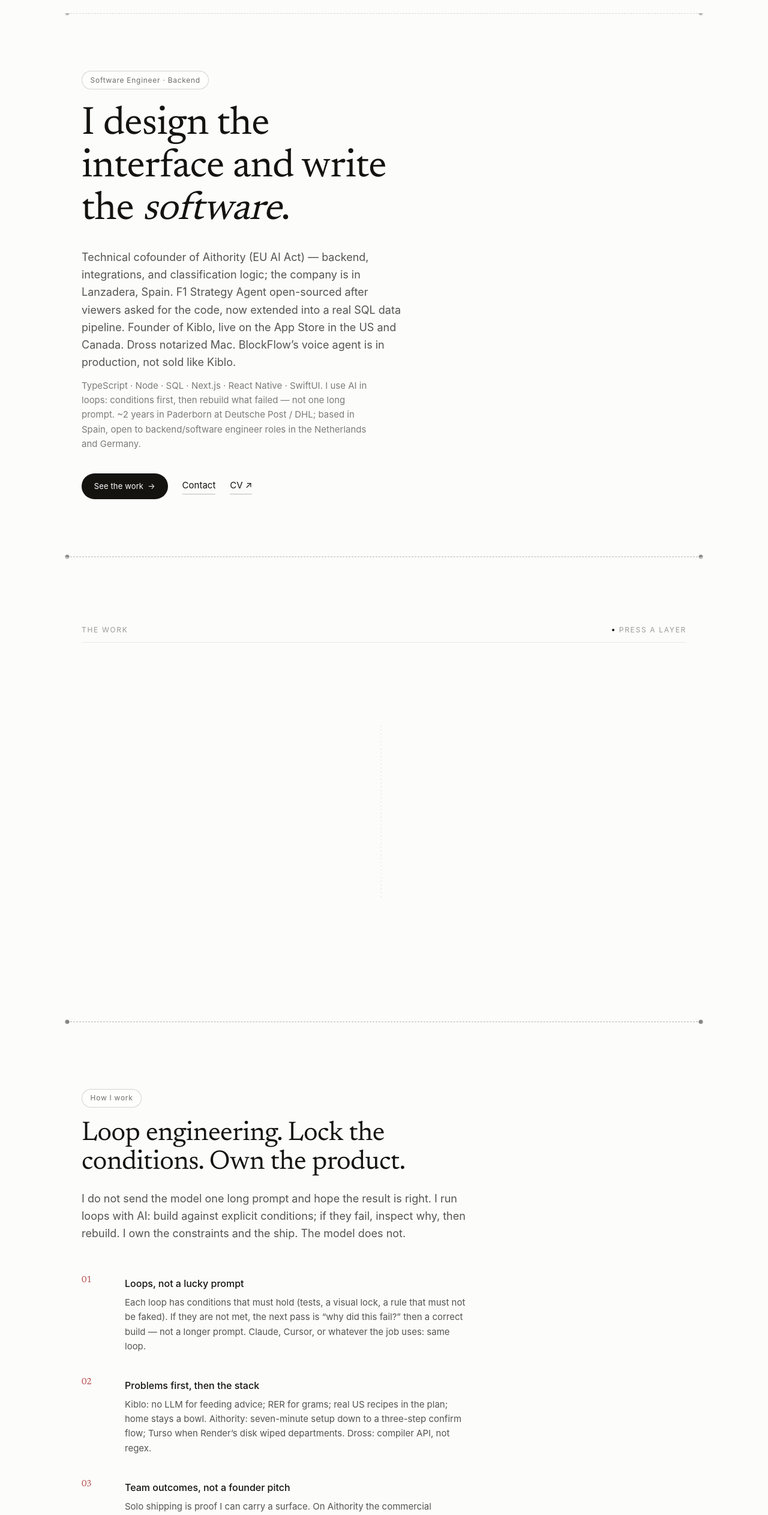
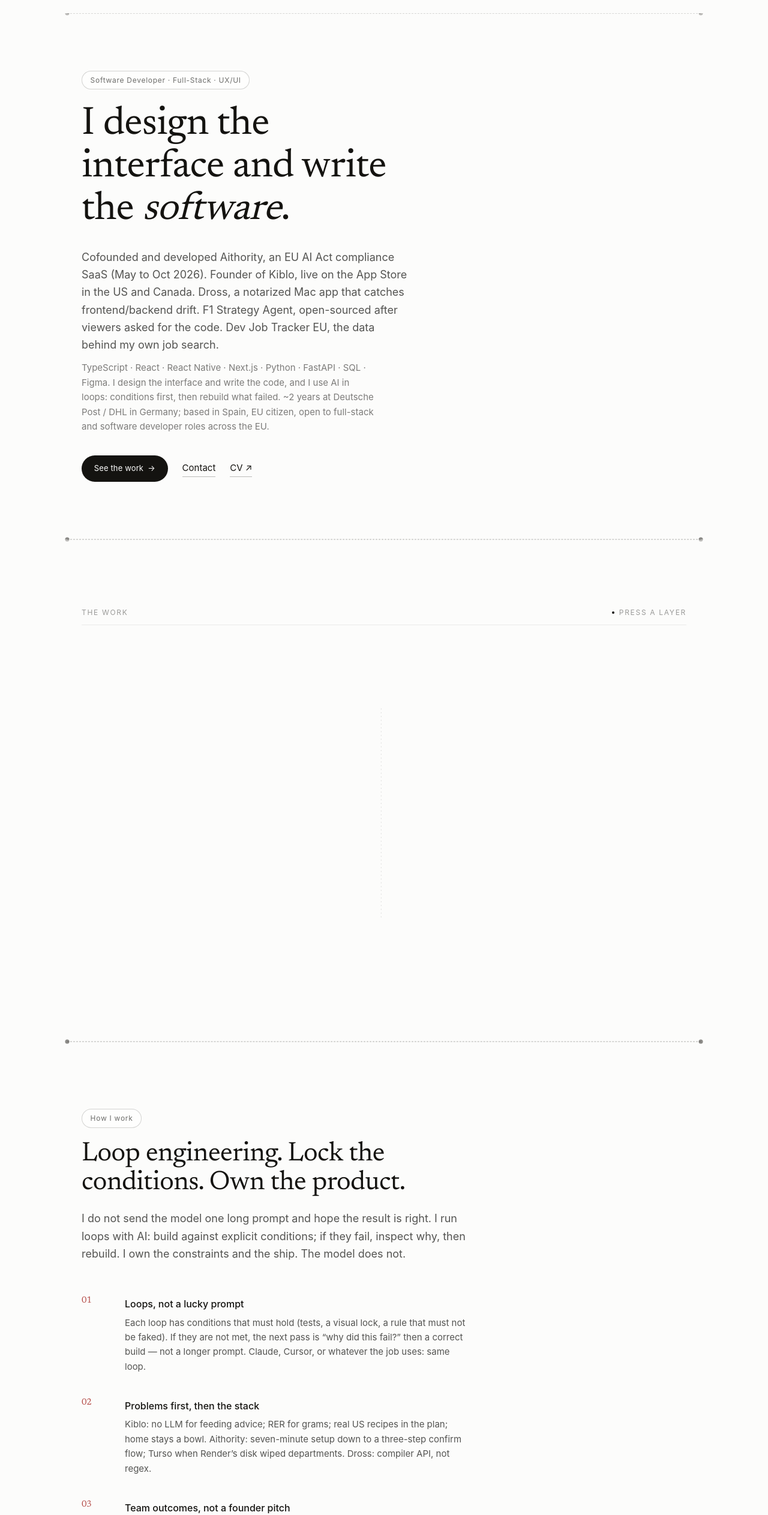
Before and after one commit to lopezsellesarnau-cmd/portfolio, a Next.js app: page / in a window 1280 px wide. Shown: the part 43-2568 px from the top of the page at 60% size. Built offline with nearby package versions, Linux system fonts and the light colour scheme.

Commit message:
Reposition to Full-Stack · UX/UI, add why/who/solved to projects, add Dev Job Tracker

```diff
--- a/components/contact.tsx
+++ b/components/contact.tsx
@@ -38,7 +38,7 @@ export function Contact() {
         </div>
 
         <div className="mt-16 flex flex-wrap items-center justify-between gap-4 border-t border-rule pt-6 text-[12px] uppercase tracking-[0.1em] text-fg-faint">
-          <p>Arnau Lopez — Software Engineer · Backend</p>
+          <p>Arnau Lopez — Software Developer · Full-Stack · UX/UI</p>
           <p>Alcoy · NL / DE · UK if sponsored</p>
         </div>
       </div>
--- a/components/copy.ts
+++ b/components/copy.ts
@@ -1,27 +1,22 @@
 /**
  * Copy — single source of truth, English. The case studies carry real
- * technical content (not filler): what Arnau gave in the brief. What's genuinely
- * missing (screenshots, links, exact metrics) is asked for at the end of the
- * build, not invented here.
+ * technical content (not filler). What's genuinely missing (users, metrics) is
+ * left out, not invented.
  *
- * Positioning since 8 sept 2026 — Software Engineer / Backend. Search title
- * changed from "Product Engineer · Full-stack": "Software Engineer" is the
- * larger umbrella (more postings) and full-stack demand specifically is
- * softening as AI tooling extends individual engineers' reach. TypeScript
- * stays the primary language; backend-leaning across Next.js/Node/Turso work
- * is the actual lead, not the visual-design half of the story. AI and design
- * stay in the work (Kiblo, Aithority, visual system) but are not the job
- * title. Lead: F1 Strategy Agent, Aithority (cofounder), Dross, Kiblo, then
- * BlockFlow. Spain first (no visa friction), NL / DE as the 12-18mo target
- * once past the ~3yr sponsorship threshold; UK if they sponsor.
+ * Positioning since 5 oct 2026 — Software Developer · Full-Stack · UX/UI.
+ * Arnau's own job tracker showed "software developer" and "full-stack" have the
+ * most openings and the fewest senior-only roles; UX/UI is the differentiator,
+ * not the search title. Every project answers three questions: why it was
+ * built, who uses it, and which problems it solved. Same story on the CV,
+ * LinkedIn and in applications. EU citizen: no sponsorship needed.
  */
 
 export const PROFILE = {
   name: 'Arnau Lopez',
-  role: 'Software Engineer · Backend',
-  eyebrow: '[ 22 · Alcoy, Spain · open to NL / DE ]',
-  hero: 'Technical cofounder of Aithority (EU AI Act) — backend, integrations, and classification logic; the company is in Lanzadera, Spain. F1 Strategy Agent open-sourced after viewers asked for the code, now extended into a real SQL data pipeline. Founder of Kiblo, live on the App Store in the US and Canada. Dross notarized Mac. BlockFlow’s voice agent is in production, not sold like Kiblo.',
-  sub: 'TypeScript · Node · SQL · Next.js · React Native · SwiftUI. I use AI in loops: conditions first, then rebuild what failed — not one long prompt. ~2 years in Paderborn at Deutsche Post / DHL; based in Spain, open to backend/software engineer roles in the Netherlands and Germany.',
+  role: 'Software Developer · Full-Stack · UX/UI',
+  eyebrow: '[ 22 · Alcoy, Spain · EU citizen, open to relocation ]',
+  hero: 'Cofounded and developed Aithority, an EU AI Act compliance SaaS (May to Oct 2026). Founder of Kiblo, live on the App Store in the US and Canada. Dross, a notarized Mac app that catches frontend/backend drift. F1 Strategy Agent, open-sourced after viewers asked for the code. Dev Job Tracker EU, the data behind my own job search.',
+  sub: 'TypeScript · React · React Native · Next.js · Python · FastAPI · SQL · Figma. I design the interface and write the code, and I use AI in loops: conditions first, then rebuild what failed. ~2 years at Deutsche Post / DHL in Germany; based in Spain, EU citizen, open to full-stack and software developer roles across the EU.',
 }
 
 // The same "long" hero tree as StackD and Aithority (their DotTree uses SEED
@@ -37,6 +32,10 @@ export type CaseStudy = {
   status: { text: string; tone: 'ok' | 'accent' }
   /** Three lines, plain: what the product is. Shown above "problems solved". */
   blurb: string
+  /** Why it was built. */
+  why: string
+  /** Who uses it. Omitted when not known yet — never invented. */
+  usedBy?: string
   what: string
   built: string
   decisions: { title: string; detail: string }[]
@@ -56,6 +55,9 @@ export const CASES: CaseStudy[] = [
     status: { text: 'Founder · live US & Canada', tone: 'ok' },
     blurb:
       'A weekly habit app for dog owners: scan the food bag already in the cupboard, portion the meal from the dog’s weight, and reorder before it runs out.',
+    why:
+      'Food-scanner apps stop at a score and trackers stop at a log. None connected the bag in the cupboard to the right portion and the next order.',
+    usedBy: 'Live on the App Store in the US and Canada.',
     what:
       'A weekly habit product: scan the bag already in the cupboard, portion from the dog, reorder before it runs out. Live on the App Store in the US and Canada. I am getting the first users through social media and building in public — not waiting for the listing to do the distribution.',
     built:
@@ -96,15 +98,19 @@ export const CASES: CaseStudy[] = [
     slug: 'aithority',
     index: '02',
     name: 'Aithority',
-    role: 'Technical cofounder',
-    tagline: 'EU AI Act compliance · Lanzadera (the company)',
-    status: { text: 'Cofounder · Lanzadera · first client', tone: 'ok' },
+    role: 'Cofounder & developer',
+    tagline: 'EU AI Act compliance SaaS · May to Oct 2026',
+    status: { text: 'Cofounder · May–Oct 2026', tone: 'accent' },
     blurb:
       'EU AI Act compliance for companies using AI in hiring, credit or biometrics. It inventories every system, classifies its risk, and produces dated evidence a client will accept.',
+    why:
+      'Startups and scale-ups using AI need to audit their AI systems and know whether they comply with the EU AI Act. Our audits flagged tools like Cursor and Chinese AI models as compliance risks.',
+    usedBy:
+      'Tested with companies in the Lanzadera accelerator, such as LaiaDesk. I ran the conversations with founders about their problems myself.',
     what:
-      'EU AI Act compliance for companies using AI in HR, credit or biometrics: inventory, Annex III risk, dated evidence. The company is accepted into Lanzadera in Spain — not a personal solo admission. First paying client. I own backend, frontend, integrations, classification, and UI. Sales and legal stay with the commercial cofounder.',
+      'EU AI Act compliance for companies using AI in HR, credit or biometrics: inventory, Annex III risk, dated evidence. The company was accepted into Lanzadera in Spain. I built backend, frontend, integrations, classification and UI.',
     built:
-      'I own product, UI, classification, and backend. Sales and legal stay with the commercial cofounder — I do not claim the commercial motion. Next.js, Node, Microsoft 365 / Google Workspace / provider admin APIs, Claude Haiku for a suggested class, Turso after Render’s disk kept wiping state.',
+      'I built product, UI, classification and backend. Next.js, Node, Microsoft 365 / Google Workspace / provider admin APIs, Claude Haiku for a suggested class, Turso after Render’s disk kept wiping state.',
     decisions: [
       {
         title: 'Time-to-value was over seven minutes',
@@ -146,6 +152,10 @@ export const CASES: CaseStudy[] = [
     status: { text: 'Open source · public repo', tone: 'ok' },
     blurb:
       'A race-strategy model trained on real F1 telemetry: it predicts lap time from tyre compound and wear, evaluated on a Grand Prix it never saw, then simulates pit strategy on a real-traced circuit.',
+    why:
+      'To learn ML on data I actually care about, and to film the build for social media.',
+    usedBy:
+      'People watching the build videos asked for the code in the comments, so I open-sourced the repo.',
     what:
       'A RandomForest model trained on real FastF1 lap data (Jeddah + Bahrain), evaluated on Suzuka — a race the model never trained on. Renders a self-contained HTML report with an animated pit-strategy simulation on a real-traced Suzuka circuit, not a generic track shape. Built while filming the build in public; went open source because people watching asked for the repo.',
     built:
@@ -186,6 +196,10 @@ export const CASES: CaseStudy[] = [
     status: { text: 'Founder · notarized DMG', tone: 'ok' },
     blurb:
       'A Mac app and CLI that catches the moment your frontend and backend stop agreeing on their contract — built for a solo team shipping with AI, not another PR-time cloud linter.',
+    why:
+      'My own projects kept shipping bugs that were valid code with the wrong meaning: a dead endpoint, demo data in production, a backend that required a token the app never sent.',
+    usedBy:
+      'Me, on TRACE and Aithority, where it caught real drift. Open source and shared on social media.',
     what:
       'Finds when your client and your backend stop agreeing. Notarized Mac app plus CI CLI. Built for a solo/full-stack team deploying with AI assistance — not another PR-time cloud linter.',
     built:
@@ -208,14 +222,56 @@ export const CASES: CaseStudy[] = [
     linkLabel: 'Open repository',
   },
   {
+    slug: 'dev-job-tracker',
+    index: '05',
+    name: 'Dev Job Tracker EU',
+    role: 'Founder',
+    tagline: 'Junior dev job market in Spain, NL, Germany and Belgium',
+    status: { text: 'Open source · public repo', tone: 'ok' },
+    blurb:
+      'Counts live developer job postings by role and country from the Adzuna API, stores them daily in SQLite, and serves them through FastAPI to a plain HTML/CSS/JS page.',
+    why:
+      'I wanted real numbers for my own job search instead of US articles, and a project where every decision is written down and I can explain every file.',
+    usedBy:
+      'Me. Its data changed my search: generic titles (software developer, full-stack) have the most openings and fewer senior-only roles than frontend or backend.',
+    what:
+      'Seven roles across Spain, the Netherlands, Germany and Belgium. A DECISIONS file records what was chosen, why, and what was rejected.',
+    built:
+      'Python fetcher, SQLite, FastAPI, HTML/CSS/JS. Written to be explained, not just to run.',
+    decisions: [
+      {
+        title: 'The API was searching job descriptions',
+        detail:
+          'Frontend in Germany returned 4,405 jobs because the query matched descriptions. Searching titles only gave 575, the real number.',
+      },
+      {
+        title: 'Job titles change with the language',
+        detail:
+          'Frontend-Entwickler only exists in Germany, Desarrollador front only in Spain. Each role is a list of local variants that get summed.',
+      },
+      {
+        title: 'Some roles cannot be measured honestly',
+        detail:
+          'Product engineer in Germany is mostly hardware jobs. I left it out of v1 instead of showing a wrong number.',
+      },
+    ],
+    stack: ['Python', 'FastAPI', 'SQLite', 'HTML / CSS / JS', 'Adzuna API'],
+    seed: 537,
+    link: 'https://github.com/lopezsellesarnau-cmd/Dev-Job-Tracking-EU',
+    linkLabel: 'Open repository',
+  },
+  {
     slug: 'blockflow',
-    index: '05',
+    index: '06',
     name: 'BlockFlow',
     role: 'Founder',
     tagline: 'UK proptech voice agent — in production',
     status: { text: 'In production · not selling', tone: 'ok' },
     blurb:
       'An out-of-hours voice agent for UK property managers: it holds a real conversation, triages the issue, and files a structured ticket. Only the edge case ever reaches a person.',
+    why:
+      'It started as Fincas Pro, a tool for Spanish property managers, and moved to the UK, where out-of-hours calls are a real cost for agencies.',
+    usedBy: 'In production and working. No paying customers yet.',
     what:
       'UK property ops. Out-of-hours voice agent: conversation, triage, structured ticket. In production. No paying customers. Unlike Kiblo, this is not a product I am distributing right now — the work is the live system.',
     built:
@@ -367,7 +423,7 @@ export const HOW_I_WORK = {
     {
       title: 'Team outcomes, not a founder pitch',
       detail:
-        'Solo shipping is proof I can carry a surface. On Aithority the commercial cofounder owns sales and legal; I own product and engineering. The job I want is the same split on a team: design and code, same person, shipped software.',
+        'Solo shipping is proof I can carry a surface. On Aithority I owned product and engineering and talked to founders about their problems. The job I want is the same split on a team: design and code, same person, shipped software.',
     },
   ],
 }
@@ -399,10 +455,10 @@ export const OTHER_WORK: { name: string; line: string; link?: string }[] = [
 ]
 
 export const CONTACT = {
-  eyebrow: 'Spain · open to NL / Germany',
+  eyebrow: 'Spain · EU citizen, open to relocation',
   title: "Let's talk",
   cta: 'Email me',
-  note: 'Software Engineer · Backend. GitHub, LinkedIn, and CV below.',
+  note: 'Software Developer · Full-Stack · UX/UI. GitHub, LinkedIn, and CV below.',
 }
 
 /* ── Skills · Abilities · Milestones — one section, three registers ──────────
@@ -410,17 +466,15 @@ export const CONTACT = {
    Milestones: dated proof, newest first. Kept honest — see the vault. */
 
 export const SKILLS: { group: string; items: string[] }[] = [
-  { group: 'Languages', items: ['TypeScript', 'Python', 'Dart', 'SQL', 'Swift'] },
-  { group: 'Frameworks', items: ['Next.js', 'React', 'React Native / Expo', 'Flutter', 'Node / Express', 'SwiftUI'] },
-  { group: 'Data & infra', items: ['Firebase', 'Turso / SQLite', 'Supabase', 'Vercel', 'Render', 'RevenueCat'] },
-  { group: 'Integrations', items: ['Stripe Connect', 'Microsoft Graph', 'Meta Ads API', 'OAuth', 'OpenAI / Anthropic admin APIs', 'Resend'] },
-  { group: 'AI', items: ['Claude API', 'LLM orchestration', 'Eval design · LLM-as-judge', 'Voice AI', 'Deterministic rules over LLM', 'RAG'] },
+  { group: 'Top skills', items: ['Python', 'JavaScript', 'TypeScript', 'HTML / CSS', 'React', 'React Native / Expo', 'Next.js', 'FastAPI', 'SQL / SQLite', 'Firebase'] },
+  { group: 'Design', items: ['UX / UI', 'Figma', 'Design systems', 'Figma → code'] },
+  { group: 'AI tools', items: ['Claude (Anthropic)', 'Cursor', 'Codex'] },
 ]
 
 export const ABILITIES: { title: string; detail: string }[] = [
   {
-    title: 'Own the backend and the integrations',
-    detail: 'Classification logic, admin-API connections, auth, data models, and the move off a platform when it fights the product (Render → Turso on Aithority).',
+    title: 'Build both sides: interface and backend',
+    detail: 'From the Figma screen to the API and the database behind it, and the move off a platform when it fights the product (Render → Turso on Aithority).',
   },
   {
     title: 'Run AI in loops against locked constraints',
@@ -460,7 +514,8 @@ export const MILESTONES: Milestone[] = [
   { date: 'Sep 2026', title: 'Kiblo live on the App Store (US & Canada)', detail: 'Approved and released after one revision. Concept to live in weeks, Cursor + Claude in loops.' },
   { date: 'Aug 2026', title: 'TRACE live on the App Store (US)', detail: 'Privacy app — breach scan, exposure score, broker removals. Shipped and public.' },
   { date: '2026', title: 'Dross shipped — notarized Mac app + CLI', detail: 'Contract-drift checker with a golden corpus at 100% precision and recall.' },
-  { date: '2026', title: 'Aithority accepted into Lanzadera, first paying client', detail: 'EU AI Act compliance. The company is in the accelerator — technical cofounder.' },
+  { date: 'Oct 2026', title: 'Dev Job Tracker EU shipped', detail: 'Python, FastAPI and SQLite. Its data reshaped my own job search toward full-stack and software developer roles.' },
+  { date: 'May–Oct 2026', title: 'Cofounded and developed Aithority', detail: 'EU AI Act compliance SaaS, accepted into Lanzadera. Tested with accelerator companies such as LaiaDesk.' },
   { date: '2024–2026', title: '~2 years at Deutsche Post / DHL, Paderborn', detail: 'Full-time logistics operations role in the DACH region. Alongside it, built and launched my own Shopify store for beauty products targeting the Netherlands and Germany, first real product I ran solo, end to end.' },
   { date: 'Live', title: 'SMASH on the App Store · Volea and Louvr Labs in production', detail: 'Earlier products still running with real users and clients.' },
 ]
--- a/components/work.tsx
+++ b/components/work.tsx
@@ -73,6 +73,16 @@ function ProjectPanel({ caso, onClose }: { caso: CaseStudy; onClose: () => void
 
         <p className="mt-5 text-[16px] leading-relaxed text-ink">{caso.blurb}</p>
 
+        <p className="eyebrow mt-6">Why I built it</p>
+        <p className="mt-3 text-[13px] leading-relaxed text-fg-muted">{caso.why}</p>
+
+        {caso.usedBy && (
+          <>
+            <p className="eyebrow mt-6">Who uses it</p>
+            <p className="mt-3 text-[13px] leading-relaxed text-fg-muted">{caso.usedBy}</p>
+          </>
+        )}
+
         <p className="eyebrow mt-6">Problems solved</p>
         <div className="mt-3 space-y-3">
           {caso.decisions.map((d) => (
```
Also changed, not shown: 1 other file (tests, documents, lock files or other folders).
